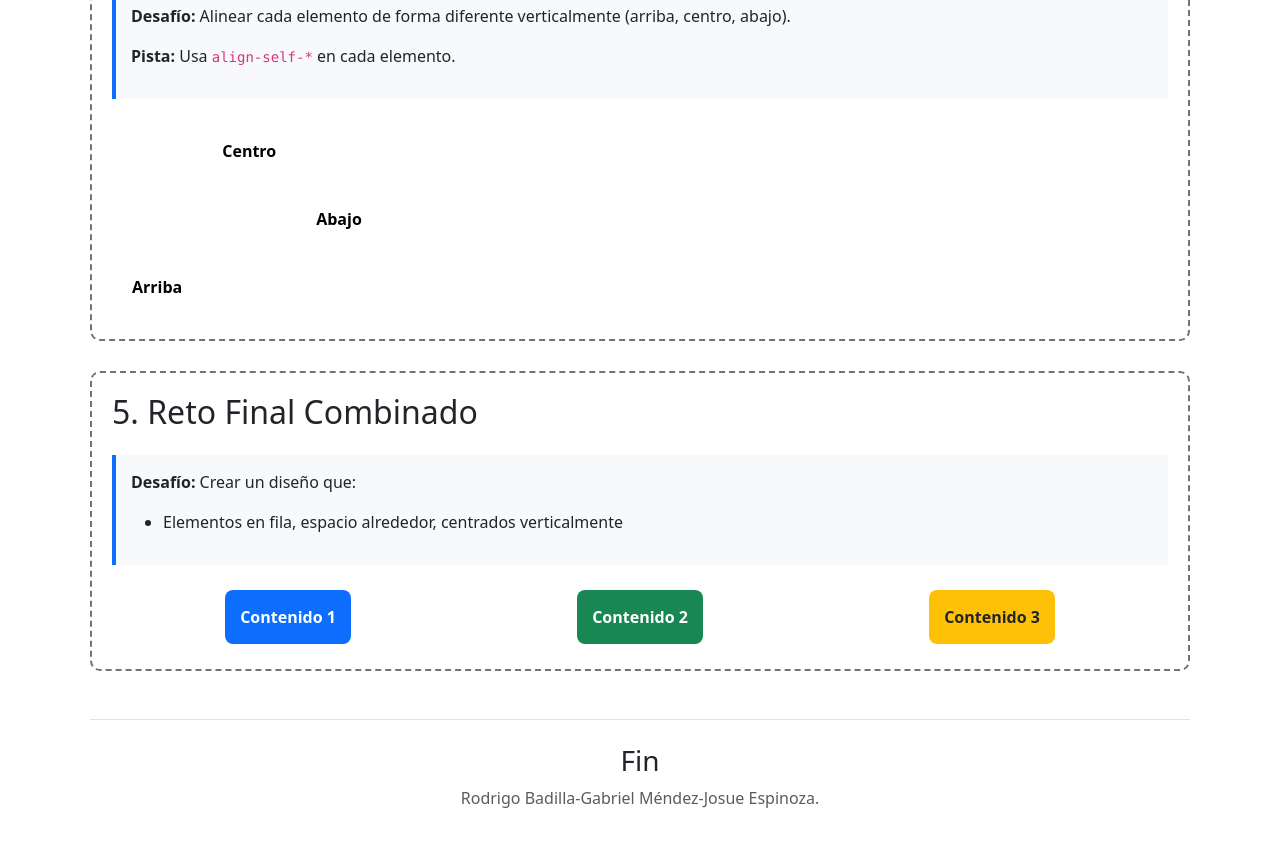
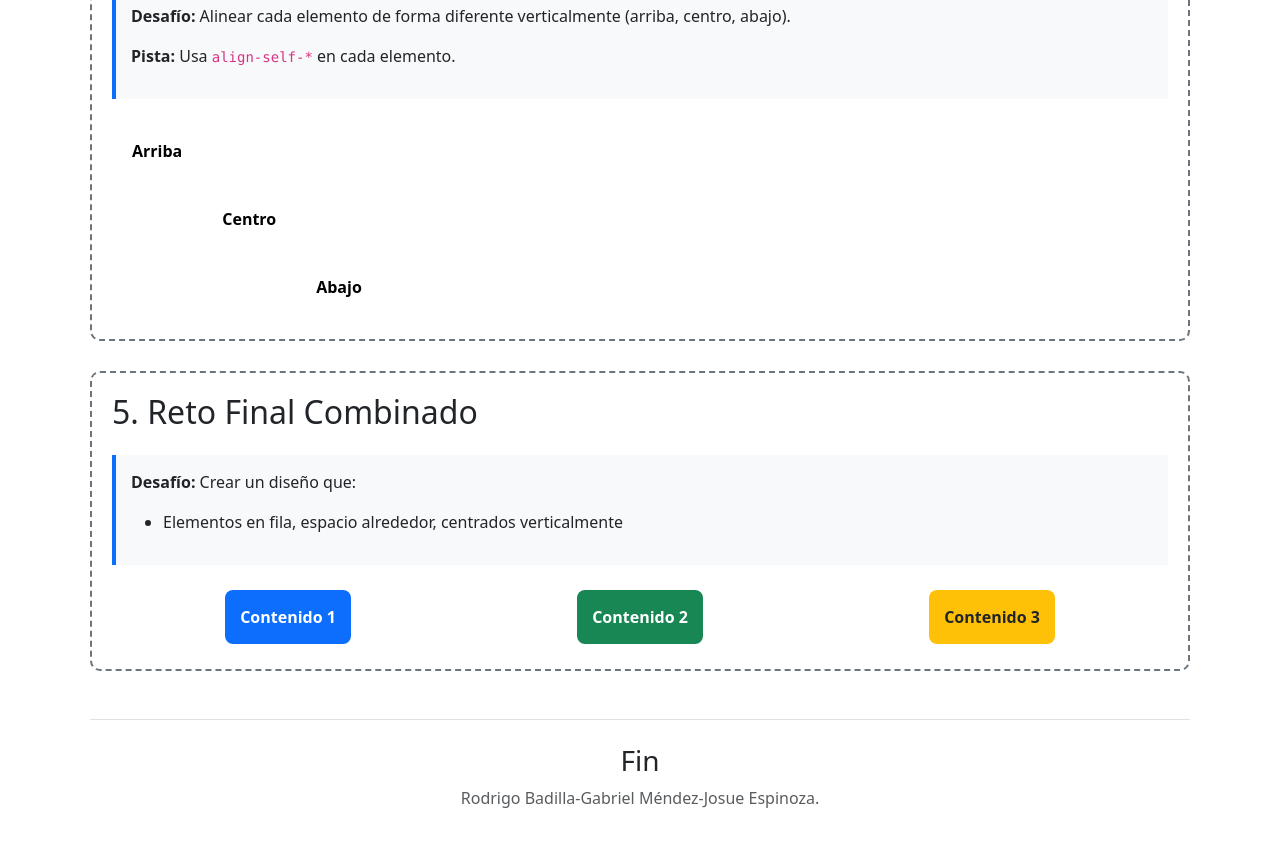
Before and after one commit to ismora/C2_2025_SOFT11, a plain HTML site: page Bootstrap/Ejercicio_alineacion.html in a window 1280 px wide. Shown: the part 1420-2266 px from the top of the page. Drawn offline with nearby package versions, Linux system fonts and the light colour scheme.

Commit message:
[update]Final

```diff
--- a/Bootstrap/Ejercicio_alineacion.html
+++ b/Bootstrap/Ejercicio_alineacion.html
@@ -109,13 +109,13 @@
 
             <!-- Área para trabajar -->
             <div class="d-flex" style="min-height: 200px;">
-                <div class="elemento bg-purple text-black align-self-end">
+                <div class="elemento bg-purple text-black align-self-start">
                     Arriba
                 </div>
-                <div class="elemento bg-pink text-black align-self-start">
+                <div class="elemento bg-pink text-black align-self-center">
                     Centro
                 </div>
-                <div class="elemento bg-orange text-black align-self-center">
+                <div class="elemento bg-orange text-black align-self-end">
                     Abajo
                 </div>
             </div>
```
